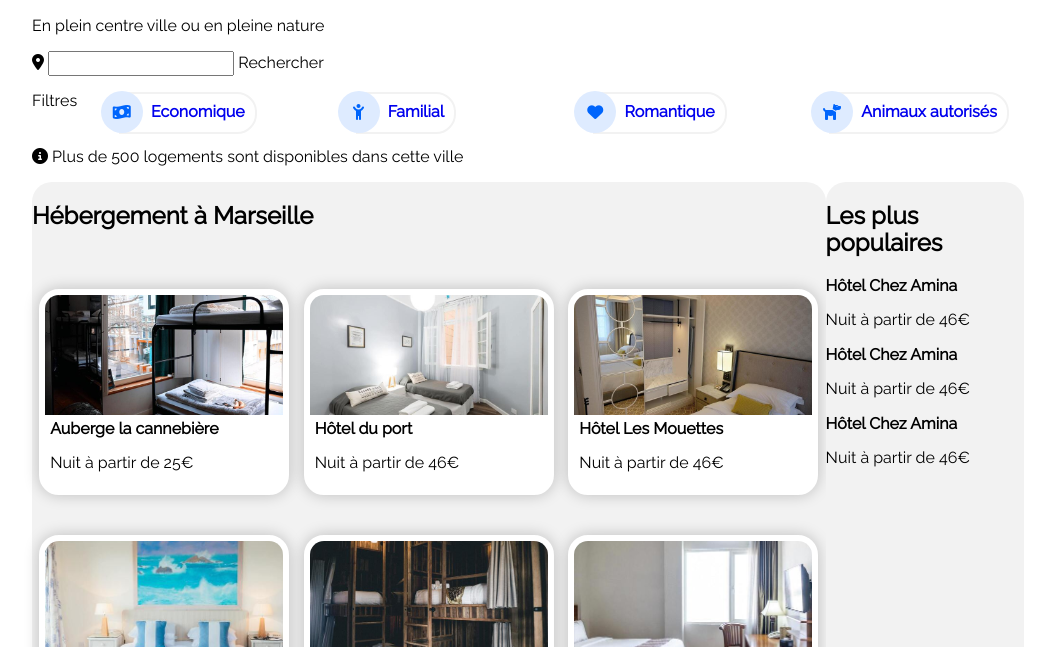
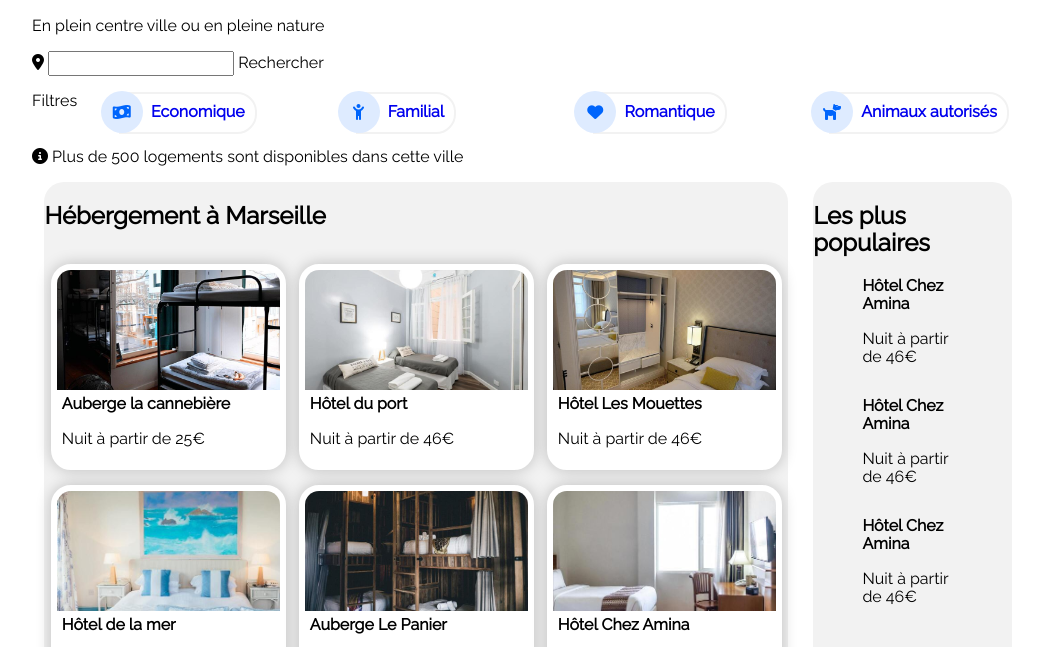
Before and after one commit to adilmesf/P2, a plain HTML site: page index.html in a window 1280 px wide. Shown: the part 145-792 px from the top of the page, without its empty margins (112-1167 px from the left). Drawn offline with Linux system fonts and the light colour scheme.

Commit message:
Add files via upload

```diff
--- a/css/style.css
+++ b/css/style.css
@@ -61,11 +61,16 @@ header{
 /* Hebergement */
 #hebergement_ville {
 	display:flex;
+	justify-content: space-around;
+}
+.article_pop{
+	flex-direction:row;
+	width: 100px;
 }
 #hebergement {
 	background-color:#F2F2F2;
 	border-radius:20px;
-	width:80%;
+	width:75%;
 }
 #article_main{
 	display:flex;
@@ -77,7 +82,7 @@ header{
 	border-radius:20px;
 	width:30%;
 	box-shadow: 0px 0px 15px 0 #00000038;
-	margin-top: 5%;
+	margin-top: 2%;
     overflow: hidden;
     background-color: white;
 }
@@ -96,6 +101,21 @@ header{
 	background-color:#F2F2F2;
 	border-radius:20px;
 	width:20%;
+}
+#populaire_main{
+	display:flex;
+	flex-flow: row wrap;
+	justify-content: space-around;
+}
+
+.article_pop{
+	display:flex;
+}
+
+.pop_img {
+	height: 120px;
+    background-size: cover;
+    background-position: center;
 }
 
 /* FOOTER */
```
